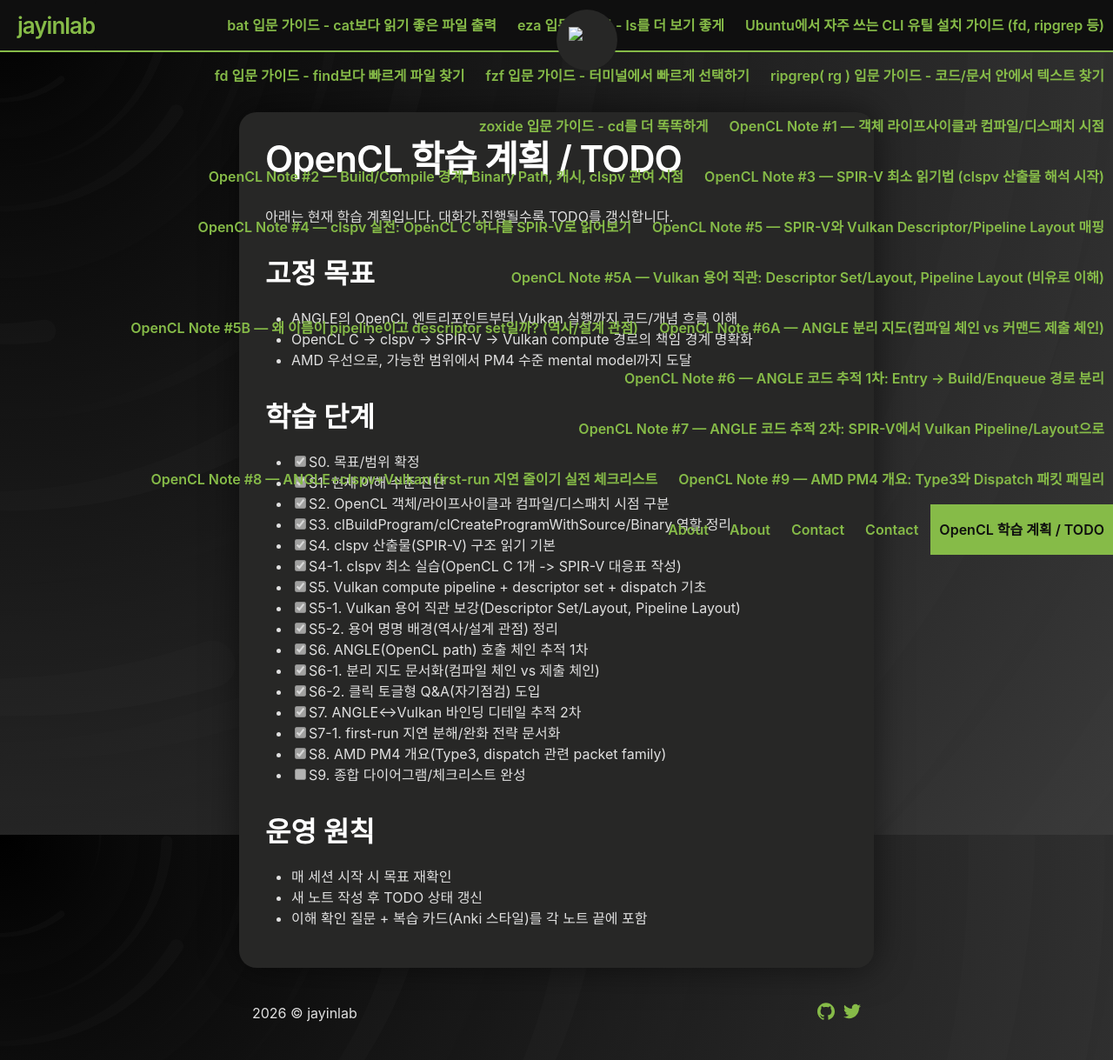
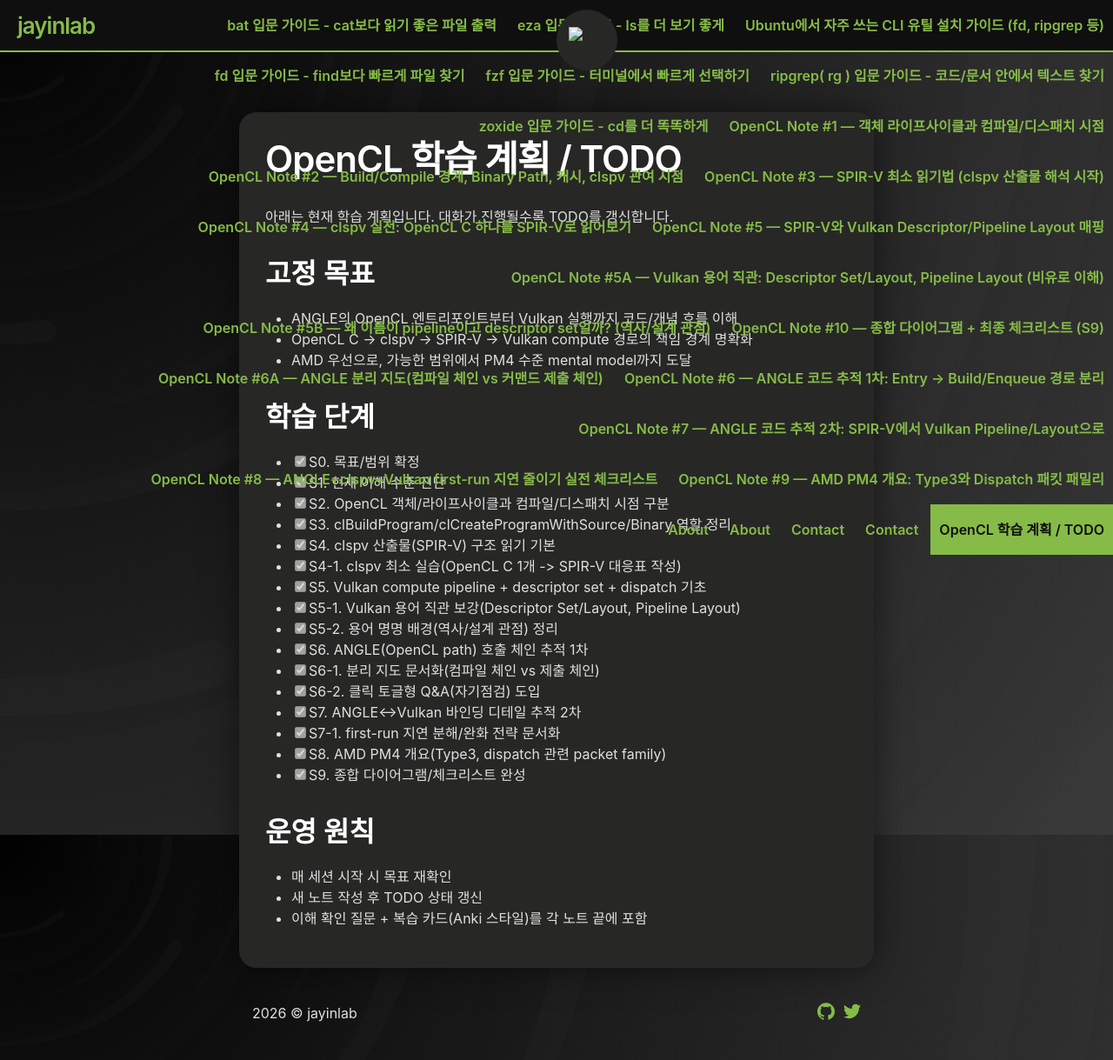
Before and after one commit to jayinlab/jayinlab.github.io, a Jekyll site: the page built from content/opencl/study-plan.md, in a window 1280 px wide and 1219 px high. Shown: the whole window at 87% size. Built offline with Jekyll 4.4.1, drawn with Linux system fonts in a browser that asks for light colours; our own code applies the rules of GitHub Pages for plain Markdown files; some of the changed lines change nothing that is shown.

Commit message:
docs: add OpenCL Note #10 final map/checklist and complete S9

````diff
--- a/content/opencl/study-plan.md
+++ b/content/opencl/study-plan.md
@@ -26,7 +26,7 @@
 - [x] S7. ANGLE↔Vulkan 바인딩 디테일 추적 2차
 - [x] S7-1. first-run 지연 분해/완화 전략 문서화
 - [x] S8. AMD PM4 개요(Type3, dispatch 관련 packet family)
-- [ ] S9. 종합 다이어그램/체크리스트 완성
+- [x] S9. 종합 다이어그램/체크리스트 완성
 
 ## 운영 원칙
 - 매 세션 시작 시 목표 재확인
--- /dev/null
+++ b/content/posts/2026-03-30-opencl-note-10-final-map-checklist.md
@@ -0,0 +1,149 @@
+---
+title: "OpenCL Note #10 — 종합 다이어그램 + 최종 체크리스트 (S9)"
+date: 2026-03-30
+slug: "opencl-note-10-final-map-checklist"
+draft: false
+---
+
+이번 노트는 지금까지 학습한 전체를 한 장으로 묶는 최종 정리다.
+
+(고정 목표: ANGLE OpenCL entry → clspv/SPIR-V → Vulkan dispatch → AMD PM4 mental model)
+
+---
+
+## 1) 종합 다이어그램 (텍스트 버전)
+
+```text
+[OpenCL App Layer]
+  clCreateProgramWithSource / clBuildProgram / clSetKernelArg / clEnqueueNDRangeKernel
+            |
+            v
+[ANGLE OpenCL Path]
+  (A) Compile chain                (B) Submit chain
+  - program/source handling         - kernel arg binding state
+  - clspv invocation candidates     - command recording candidates
+  - SPIR-V module handling          - dispatch command path
+            |                                   |
+            +-------------------+---------------+
+                                v
+[Vulkan Layer]
+  - Shader module (from SPIR-V)
+  - Descriptor Set Layout (set/binding contracts)
+  - Pipeline Layout (set layouts + push constant ranges)
+  - Compute Pipeline
+  - vkCmdBindPipeline
+  - vkCmdBindDescriptorSets
+  - (push constants)
+  - vkCmdDispatch
+            |
+            v
+[Driver Backend / AMD HW-near]
+  - command stream generation
+  - PM4 packet sequence (Type3 중심)
+  - CP 해석 후 compute 실행
+```
+
+핵심 분리 축:
+- 컴파일 체인: Source -> SPIR-V -> Pipeline 준비
+- 제출 체인: Arg/Binding -> Command recording -> Dispatch
+
+---
+
+## 2) 최종 체크리스트
+
+아래 항목을 네가 "설명 가능"하면 현재 단계 목표를 달성한 것.
+
+### A. 개념/용어
+- [ ] Pipeline / Pipeline Layout 차이를 설명할 수 있다
+- [ ] Descriptor Set / Descriptor Set Layout 차이를 설명할 수 있다
+- [ ] 왜 layout(계약)이 필요한지 설명할 수 있다
+
+### B. 체인 분리
+- [ ] compile chain vs submit chain을 구분해 말할 수 있다
+- [ ] enqueue 지연 원인을 단일 원인으로 단정하지 않는다
+
+### C. clspv/SPIR-V
+- [ ] OpenCL C -> clspv -> SPIR-V 흐름을 설명할 수 있다
+- [ ] SPIR-V에서 최소 관찰 포인트(OpEntryPoint/Decorate/Variable 등)를 찾을 수 있다
+- [ ] vector_add 예제에서 arg↔binding 대응표를 만들 수 있다
+
+### D. Vulkan 연결
+- [ ] set/binding이 descriptor set layout으로 이어짐을 설명할 수 있다
+- [ ] push constant가 pipeline layout range로 이어짐을 설명할 수 있다
+- [ ] dispatch 전 bind 순서를 설명할 수 있다
+
+### E. PM4 관점
+- [ ] PM4가 하드웨어 근접 명령 스트림임을 설명할 수 있다
+- [ ] Type3가 왜 우선 추적 대상인지 설명할 수 있다
+- [ ] dispatch를 패킷 "시퀀스" 관점으로 이해한다
+
+---
+
+## 3) 지금 단계 기준 "완료 정의"
+
+현재 S0~S9를 끝낸 뒤의 완료 정의:
+
+1. 전체 경로(OpenCL→ANGLE→clspv/SPIR-V→Vulkan→PM4)를 말로 설명 가능
+2. 각 경계(compile vs submit, layout vs set)를 혼동하지 않음
+3. 코드 추적 시 "무엇을 찾을지" 명확한 체크리스트를 갖고 있음
+
+이 3개가 되면, 다음은 "심화 추적"(실제 파일/함수 라인 레벨) 단계다.
+
+---
+
+## 4) 다음 사이클(심화) 제안
+
+다음 라운드는 아래 순서 추천:
+
+1. ANGLE 실제 함수 체인 표(파일/함수명/역할/근거라인)
+2. clspv 산출물 2~3개 커널 추가 비교(local memory, barrier 포함)
+3. Vulkan descriptor/pipeline 생성 코드 근거 수집
+4. AMD PM4 자료와 대조해 dispatch 근처 패킷 패밀리 해석
+
+---
+
+## 이해 확인 질문
+
+### Q1. 전체 경로를 6단계 이내로 요약해봐.
+<details>
+  <summary>정답 보기</summary>
+  OpenCL API -> ANGLE(OpenCL path) -> clspv/SPIR-V -> Vulkan layout/pipeline -> dispatch -> PM4 command stream/실행.
+</details>
+
+### Q2. Pipeline과 Descriptor Set의 역할 차이를 한 줄씩 써봐.
+<details>
+  <summary>정답 보기</summary>
+  Pipeline은 계산 로직/실행 상태, Descriptor Set은 계산에 투입할 실제 리소스 묶음.
+</details>
+
+### Q3. 왜 compile chain과 submit chain을 분리해야 하나?
+<details>
+  <summary>정답 보기</summary>
+  오류/지연의 원인을 정확히 분리해 디버깅/최적화를 올바르게 하기 위해.
+</details>
+
+### Q4. PM4에서 지금 단계 우선 포인트는?
+<details>
+  <summary>정답 보기</summary>
+  Type3 중심 패킷 시퀀스 관점으로 dispatch 주변 흐름을 보는 것.
+</details>
+
+### Q5. 다음 심화 사이클에서 네가 먼저 하고 싶은 1개를 고르면?
+<details>
+  <summary>정답 보기</summary>
+  (열린 답) ANGLE 함수 체인 표 작성 / clspv 커널 추가 실습 / Vulkan 생성 코드 대조 / PM4 문서 대조 중 하나.
+</details>
+
+## 복습 카드 (Anki 스타일)
+
+- Q: 전체 경로 핵심 키워드 5개는?
+  A: OpenCL, ANGLE, clspv/SPIR-V, Vulkan dispatch, PM4.
+
+- Q: Pipeline vs Descriptor Set 한 줄 정의는?
+  A: Pipeline=연산 로직, Descriptor Set=입력 리소스 묶음.
+
+- Q: Pipeline Layout의 의미는?
+  A: 파이프라인이 기대하는 입력 계약(set layouts + push constants).
+
+- Q: PM4 학습 1순위 관점은?
+  A: 개별 패킷 암기보다 dispatch 주변 시퀀스 이해.
````
